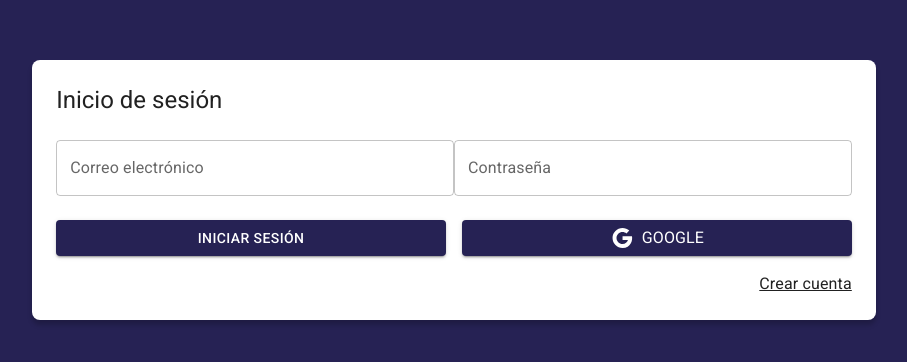
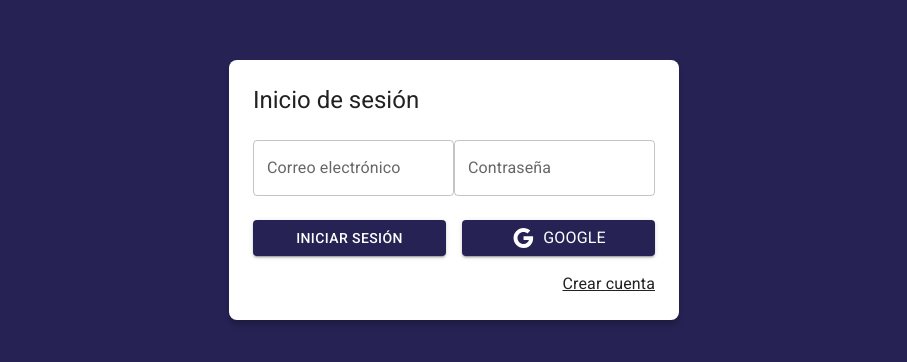
Before and after one commit to Fernando-LRz/journal, a React (Vite) app: page /auth/login in a window 1280 px wide. Shown: the part 210-572 px from the top of the page, without its empty margins (186-1093 px from the left). Built offline with nearby package versions, Linux system fonts and the light colour scheme.

Commit message:
add AuthLayout

```diff
--- /dev/null
+++ b/src/auth/layout/AuthLayout.jsx
@@ -0,0 +1,31 @@
+import { Grid, Typography } from '@mui/material';
+
+export const AuthLayout = ({ children, title = '' }) => {
+    return (
+        <Grid
+            container
+            spacing={ 0 }
+            direction="column"
+            alignItems="center"
+            justifyContent="center"
+            sx={{ minHeight: "100vh", backgroundColor: "primary.main", padding: 4 }}
+        >
+
+            <Grid
+                item
+                className="box-shadow"
+                xs={ 3 }
+                sx={{
+                    width: { sm: 450 },
+                    backgroundColor: "#FFF",
+                    padding: 3,
+                    borderRadius: 2
+                }}
+            >
+                <Typography variant="h5" sx={{ mb: 1 }}>{ title }</Typography>
+
+                { children }
+            </Grid>
+        </Grid>
+    );
+};
--- a/src/auth/pages/LoginPage.jsx
+++ b/src/auth/pages/LoginPage.jsx
@@ -2,25 +2,11 @@
 import { Google } from '@mui/icons-material';
 import { Grid, Typography, TextField, Button, Link } from '@mui/material';
 
+import { AuthLayout } from '../layout/AuthLayout';
+
 export const LoginPage = () => {
     return (
-        <Grid
-            container
-            spacing={ 0 }
-            direction="column"
-            alignItems="center"
-            justifyContent="center"
-            sx={{ minHeight: "100vh", backgroundColor: "primary.main", padding: 4 }}
-        >
-
-            <Grid
-                item
-                className="box-shadow"
-                xs={ 3 }
-                sx={{ backgroundColor: "#FFF", padding: 3, borderRadius: 2 }}
-            >
-                <Typography variant="h5" sx={{ mb: 1 }}>Inicio de sesión</Typography>
-
+        <AuthLayout title="Inicio de sesión">
             <form>
                 <Grid container>
 
@@ -64,8 +50,6 @@
 
                 </Grid>
             </form>
-            </Grid>
-
-        </Grid>
+        </AuthLayout>
     );
 };
```
Lines whose indentation alone changed are shown as unchanged.
